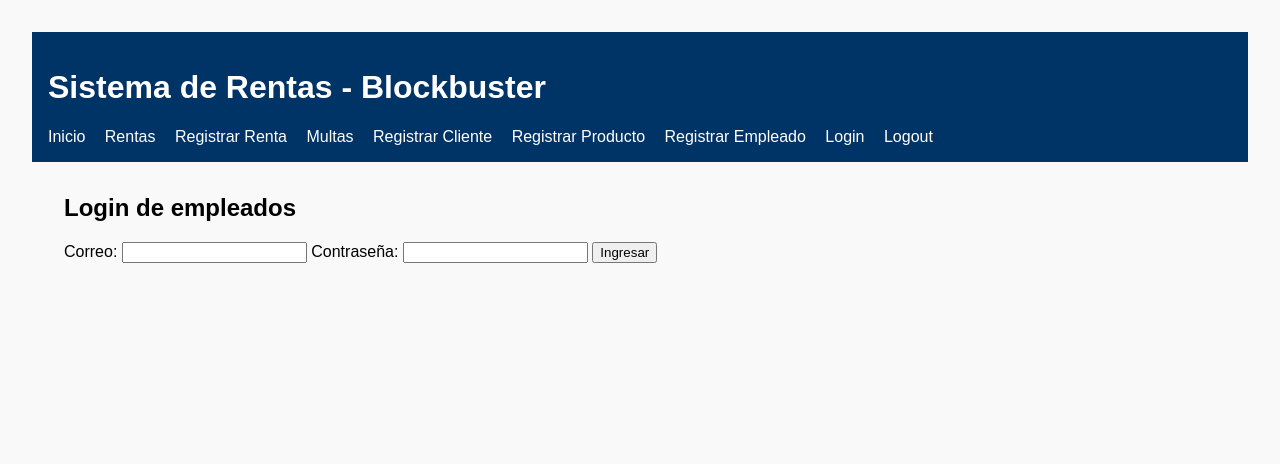
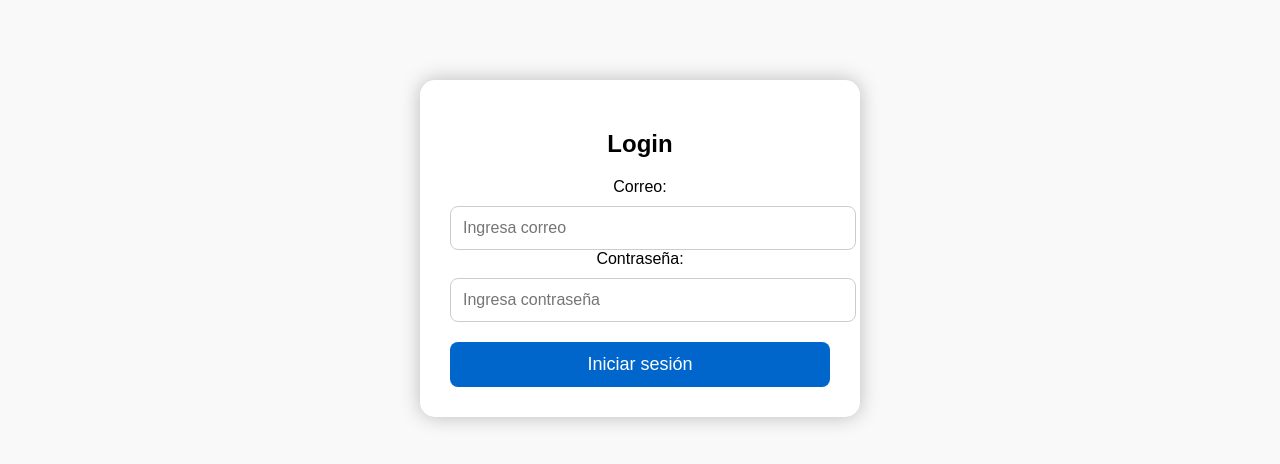
Before and after one commit to Diego-RGZ/rentas-blockbuster, a Flask app: page /login in a window 1280 px wide. Shown: the top 464 px of the page. Run offline with Flask 3, Linux system fonts and the light colour scheme.

Commit message:
Actualización de login, base.html y protección de rutas

```diff
--- a/app.py
+++ b/app.py
@@ -1,21 +1,28 @@
-from flask import Flask, render_template, request, redirect, url_for, flash
+from flask import Flask, render_template, request, redirect, url_for, flash, session
 from supabase import create_client
 from dotenv import load_dotenv
 import os
 from datetime import date
 from functools import wraps
-from flask import session, redirect, url_for, flash
 
+# -------------------------------------------------------------
+# Cargar variables de entorno
+# -------------------------------------------------------------
 load_dotenv()
 
 app = Flask(__name__)
-app.secret_key = "supersecretkey"  # solo para mostrar mensajes flash
+app.secret_key = "supersecretkey"
 
+# -------------------------------------------------------------
 # Conexión a Supabase
+# -------------------------------------------------------------
 url = os.getenv("SUPABASE_URL")
 key = os.getenv("SUPABASE_KEY")
 supabase = create_client(url, key)
 
+# -------------------------------------------------------------
+# Decorador para proteger rutas
+# -------------------------------------------------------------
 def login_requerido(f):
     @wraps(f)
     def decorated_function(*args, **kwargs):
@@ -25,7 +32,9 @@
         return f(*args, **kwargs)
     return decorated_function
 
-
+# -------------------------------------------------------------
+# LOGIN
+# -------------------------------------------------------------
 @app.route("/login", methods=["GET", "POST"])
 def login():
     if request.method == "POST":
@@ -41,38 +50,50 @@
         if empleado:
             session["empleado_id"] = empleado[0]["id_empleado"]
             session["empleado_nombre"] = empleado[0]["nombre"]
-            return redirect(url_for("index"))
+            return redirect(url_for("home"))
 
         flash("Credenciales incorrectas", "error")
 
     return render_template("login.html")
 
+# -------------------------------------------------------------
+# LOGOUT
+# -------------------------------------------------------------
 @app.route("/logout")
 def logout():
     session.clear()
     return redirect(url_for("login"))
 
+# -------------------------------------------------------------
+# PÁGINA PRINCIPAL (Dashboard)
+# -------------------------------------------------------------
 @app.route("/")
+@login_requerido
 def home():
-    return redirect(url_for("login"))
-
-@app.route("/")
-def index():
     return render_template("index.html")
 
+# -------------------------------------------------------------
+# RENTAS
+# -------------------------------------------------------------
 @app.route("/rentas")
+@login_requerido
 def rentas():
     data = supabase.table("renta").select("*").execute()
     rentas = data.data if data.data else []
     return render_template("rentas.html", rentas=rentas)
 
+# -------------------------------------------------------------
+# MULTAS
+# -------------------------------------------------------------
 @app.route("/multas")
+@login_requerido
 def multas():
     data = supabase.table("multa").select("*").execute()
     multas = data.data if data.data else []
     return render_template("multas.html", multas=multas)
 
 @app.route("/registrar_multa", methods=["GET", "POST"])
+@login_requerido
 def registrar_multa():
     if request.method == "POST":
         id_renta = int(request.form["id_renta"])
@@ -91,10 +112,15 @@
             return redirect(url_for("multas"))
         else:
             flash("Error al registrar la multa", "error")
+
     rentas = supabase.table("renta").select("*").execute().data
     return render_template("registrar_multa.html", rentas=rentas)
 
+# -------------------------------------------------------------
+# REGISTRAR RENTA
+# -------------------------------------------------------------
 @app.route("/registrar_renta", methods=["GET", "POST"])
+@login_requerido
 def registrar_renta():
     if request.method == "POST":
 
@@ -134,7 +160,11 @@
                            productos=productos,
                            hoy=str(date.today()))
 
+# -------------------------------------------------------------
+# REGISTRAR CLIENTE
+# -------------------------------------------------------------
 @app.route("/registrar_cliente", methods=["GET", "POST"])
+@login_requerido
 def registrar_cliente():
     if request.method == "POST":
         nombre = request.form["nombre"]
@@ -170,11 +200,16 @@
             flash("Error al registrar el cliente", "error")
 
     return render_template("registrar_cliente.html")
+
+# -------------------------------------------------------------
+# REGISTRAR PRODUCTO
+# -------------------------------------------------------------
 @app.route("/registrar_producto", methods=["GET", "POST"])
+@login_requerido
 def registrar_producto():
     if request.method == "POST":
         titulo = request.form["titulo"]
-        tipo = request.form["tipo"]  # DVD, Blu-Ray, Videojuego
+        tipo = request.form["tipo"]
 
         nuevo_producto = {
             "titulo": titulo,
@@ -191,7 +226,11 @@
 
     return render_template("registrar_producto.html")
 
+# -------------------------------------------------------------
+# REGISTRAR EMPLEADO
+# -------------------------------------------------------------
 @app.route("/registrar_empleado", methods=["GET", "POST"])
+@login_requerido
 def registrar_empleado():
     if request.method == "POST":
         try:
--- a/templates/base.html
+++ b/templates/base.html
@@ -4,12 +4,13 @@
     <meta charset="UTF-8">
     <title>Sistema de Rentas - Blockbuster</title>
 
-    <!-- Cargar el CSS que tú usabas originalmente -->
+    <!-- Cargar tu CSS -->
     <link rel="stylesheet" href="{{ url_for('static', filename='estilo.css') }}">
 </head>
 
 <body>
 
+{% if session.get("empleado_id") %}
 <header>
     <h1>Sistema de Rentas - Blockbuster</h1>
 
@@ -17,16 +18,18 @@
         <a href="/">Inicio</a>
         <a href="/rentas">Rentas</a>
         <a href="/registrar_renta">Registrar Renta</a>
-        <a href="/multas">Multas
+        <a href="/multas">Multas</a>
         <a href="/registrar_cliente">Registrar Cliente</a>
         <a href="/registrar_producto">Registrar Producto</a>
         <a href="/registrar_empleado">Registrar Empleado</a>
-        <a href="/login">Login</a>
+
+        <!-- Logout solo si hay sesión -->
         <a href="/logout">Logout</a>
-
     </nav>
 </header>
+{% endif %}
 
+<!-- Contenido principal -->
 <main style="margin: 2em;">
     {% block content %}
     {% endblock %}
--- a/templates/login.html
+++ b/templates/login.html
@@ -1,16 +1,56 @@
 {% extends "base.html" %}
+
 {% block content %}
+<style>
+    .login-container {
+        width: 380px;
+        background: white;
+        padding: 30px;
+        margin: 80px auto;
+        border-radius: 15px;
+        box-shadow: 0 0 20px rgba(0,0,0,0.25);
+        text-align: center;
+    }
+    .login-container input {
+        width: 100%;
+        padding: 12px;
+        margin-top: 10px;
+        border-radius: 8px;
+        border: 1px solid #ccc;
+        font-size: 16px;
+    }
+    .login-btn {
+        width: 100%;
+        margin-top: 20px;
+        padding: 12px;
+        background: #0066cc;
+        color: white;
+        font-size: 18px;
+        border: none;
+        border-radius: 8px;
+        cursor: pointer;
+    }
+    .login-btn:hover {
+        background: #004c99;
+    }
+</style>
 
-<h2>Login de empleados</h2>
+<div class="login-container">
+    <h2>Login</h2>
 
-<form method="POST">
-    <label>Correo:</label>
-    <input type="email" name="correo" required>
+    <form method="POST">
+        <label>Correo:</label>
+        <input type="email" name="correo" placeholder="Ingresa correo" required>
 
-    <label>Contraseña:</label>
-    <input type="password" name="password" required>
+        <label>Contraseña:</label>
+        <input type="password" name="password" placeholder="Ingresa contraseña" required>
 
-    <button type="submit">Ingresar</button>
-</form>
+        <button class="login-btn">Iniciar sesión</button>
+    </form>
+
+    {% if error %}
+        <p style="color:red; margin-top: 15px;">{{ error }}</p>
+    {% endif %}
+</div>
 
 {% endblock %}
```
